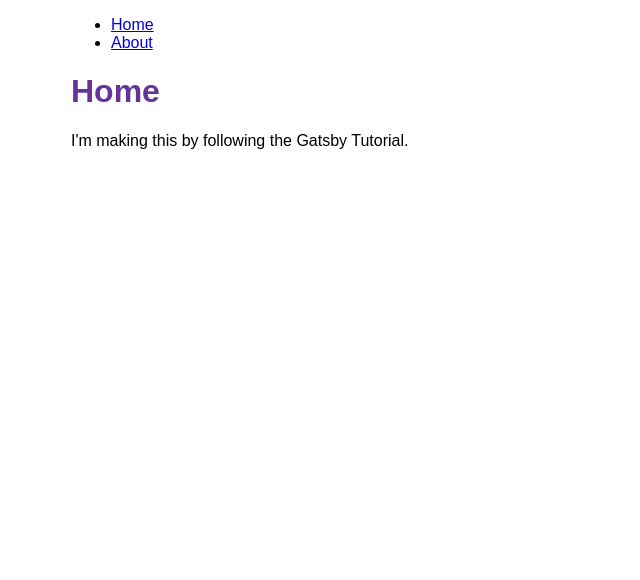
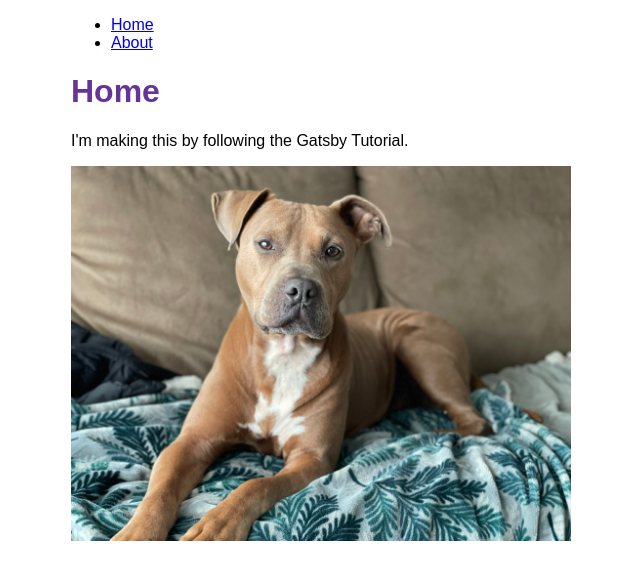
Before and after one commit to joseph-alberto/learn-gatsby, a Gatsby site: page / in a window 1280 px wide. Shown: the whole page, without its empty margins (319-959 px from the left). Built offline with nearby package versions, Linux system fonts and the light colour scheme; Gatsby itself is replaced by a stand-in of ours.

Commit message:
Adding static image in home page

```diff
--- a/src/pages/index.js
+++ b/src/pages/index.js
@@ -1,11 +1,16 @@
 import React from 'react'
-import {Link} from 'gatsby'
+import { Link } from 'gatsby'
 import Layout from '../components/layout'
+import { StaticImage } from 'gatsby-plugin-image'
 
 const IndexPage = () => {
     return (
         <Layout pageTitle='Home'>
             <p>I'm making this by following the Gatsby Tutorial.</p>
+            <StaticImage
+                alt="Clifford, a reddish-brown pitbull, posing on a couch and looking stoically at the camera"
+                src="../images/E1oMV3QVgAIr1NT.jfif"
+            />
         </Layout>
     )
 }
```
Also changed, not shown: src/images/E1oMV3QVgAIr1NT.jfif (added).
